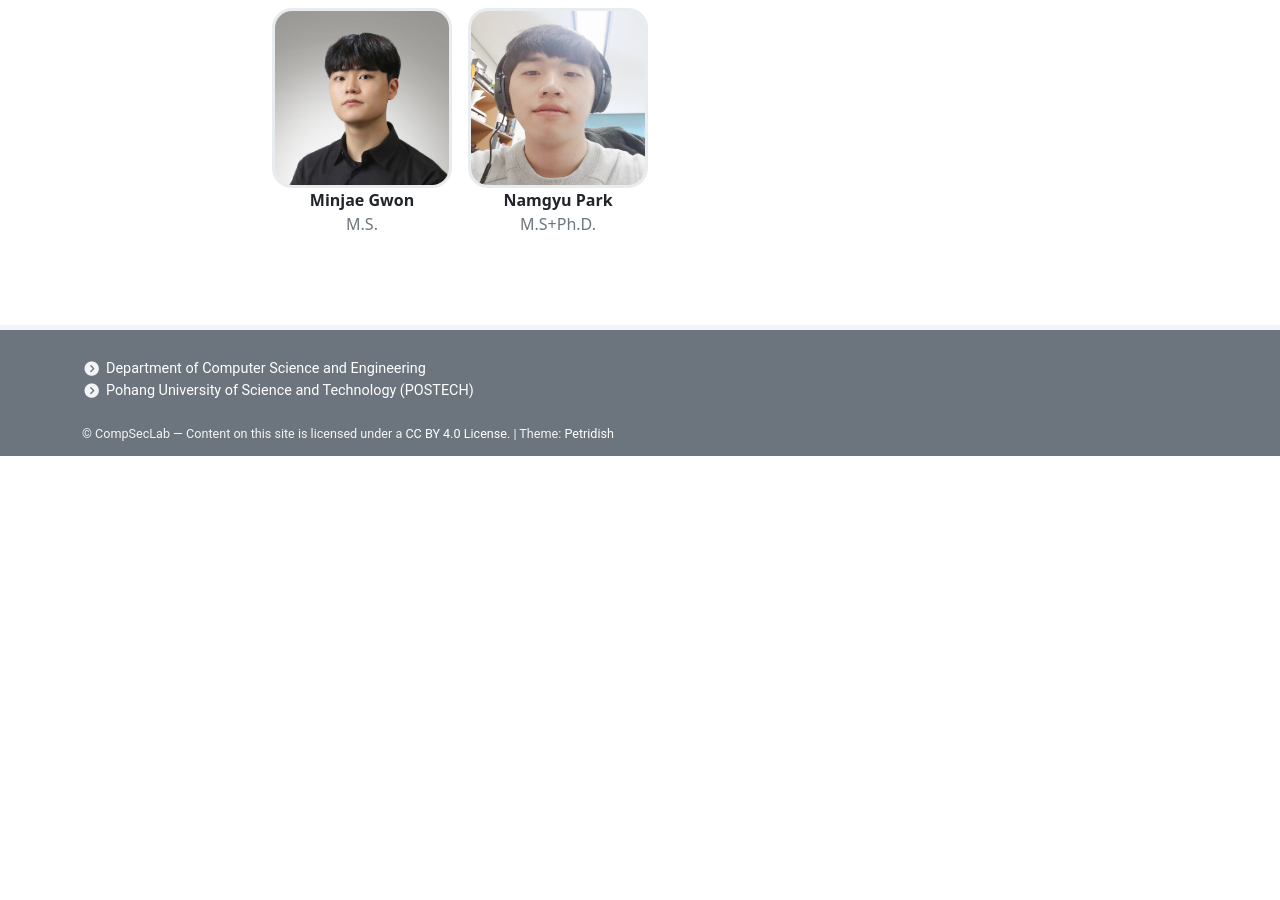
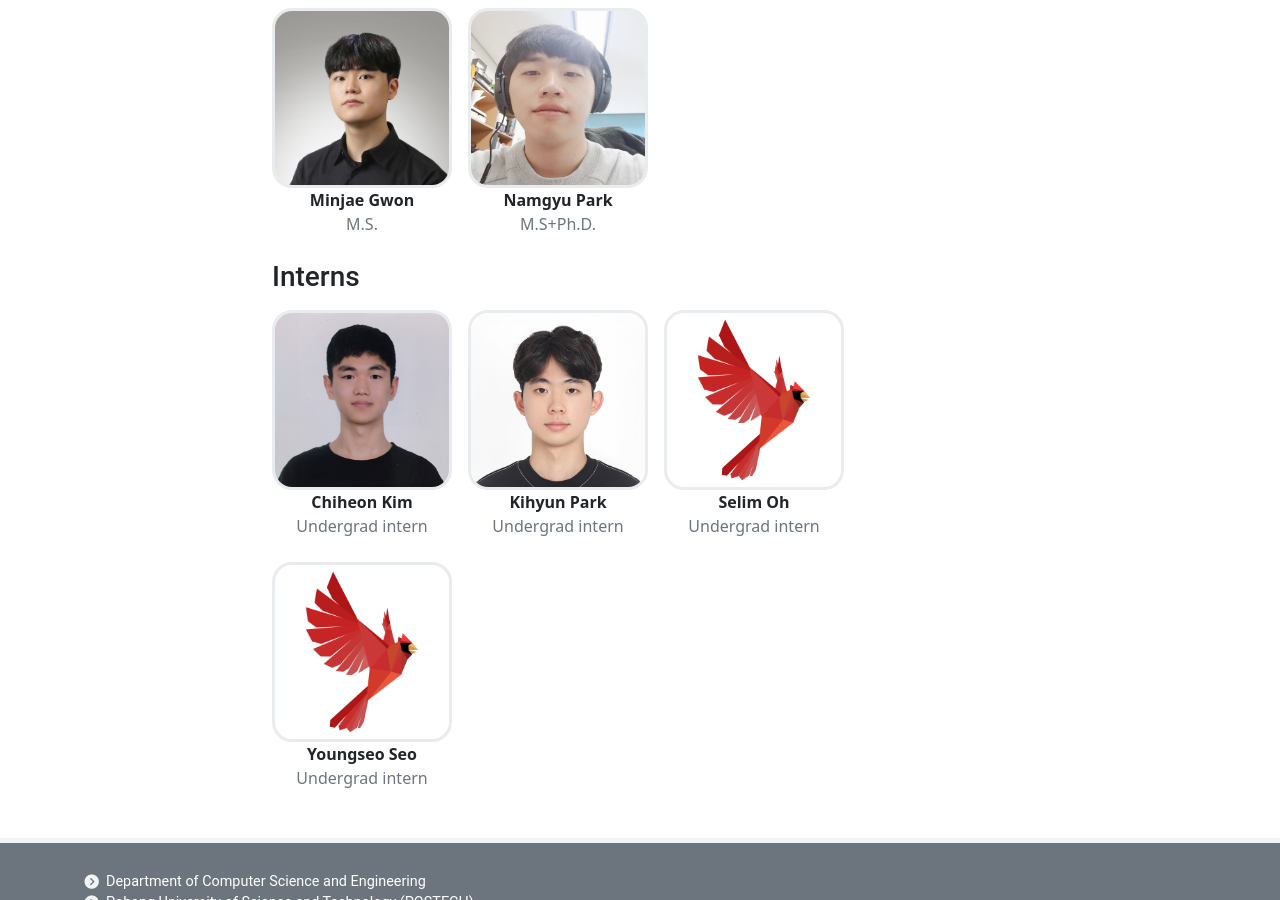
Before and after one commit to postech-compsec/postech-compsec.github.io, a Jekyll site: the page built from pages/people.md, in a window 1280 px wide and 900 px high, scrolled down 578 px. Built offline with Jekyll 4.4.1, drawn with Linux system fonts in a browser that asks for light colours; nearby versions of some CDN libraries; before the commit the page ends 1034 px from its top, so only the background shows below that.

Commit message:
add interns and default pic

```diff
--- a/_data/people.yml
+++ b/_data/people.yml
@@ -20,6 +20,27 @@ students:
   image: assets/people/namgyu.jpg
   site: #
 
+interns:
+- name: Chiheon Kim
+  role: Undergrad intern
+  image: assets/people/chiheon.jpg
+  site: #
+
+- name: Kihyun Park
+  role: Undergrad intern
+  image: assets/people/kihyun.jpg
+  site: #
+
+- name: Selim Oh
+  role: Undergrad intern
+  image: assets/people/default.png
+  site: #
+
+- name: Youngseo Seo
+  role: Undergrad intern
+  image: assets/people/default.png
+  site: #
+
 
 # - name: John Doe
   # role: Ph.D.
--- a/_layouts/people.html
+++ b/_layouts/people.html
@@ -53,6 +53,27 @@ description: Template for team page.
 {% endfor %}
 </div>
 
+{% if people.interns %}
+<h3>Interns</h3>
+
+<div class="d-flex flex-wrap">
+{% for member in people.interns %}
+  <a href="{{ member.site | relative_url }}" class="text-dark">
+    <div class="team-member">
+      <div class="flex-shrink-0 me-3">
+        {% if member.image %}
+          <img src="{{ member.image | relative_url }}" alt="{{ member.name }}">
+        {% endif %}
+        <p id="{{ member.name | strip | url_encode }}" class="text-center fw-bold mb-0">
+          {{ member.name }}
+        </p>
+        <p class="text-muted text-center">{{ member.role }}</p>
+      </div>
+    </div>
+  </a>
+{% endfor %}
+</div>
+{% endif %}
 
 
 {% if people.alumni %}
```
Also changed, not shown: assets/people/chiheon.jpg (added), assets/people/default.png (added), assets/people/kihyun.jpg (added).
